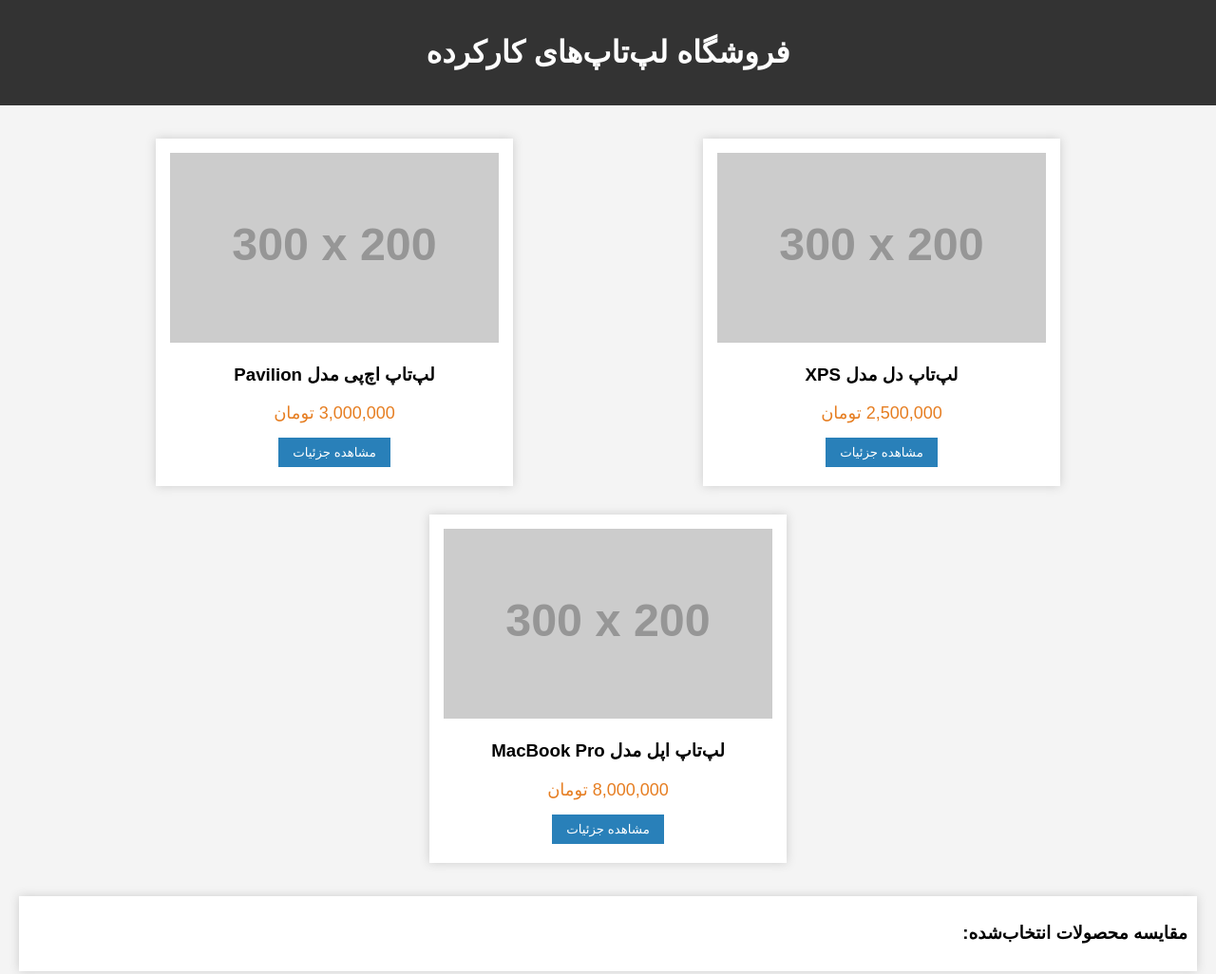
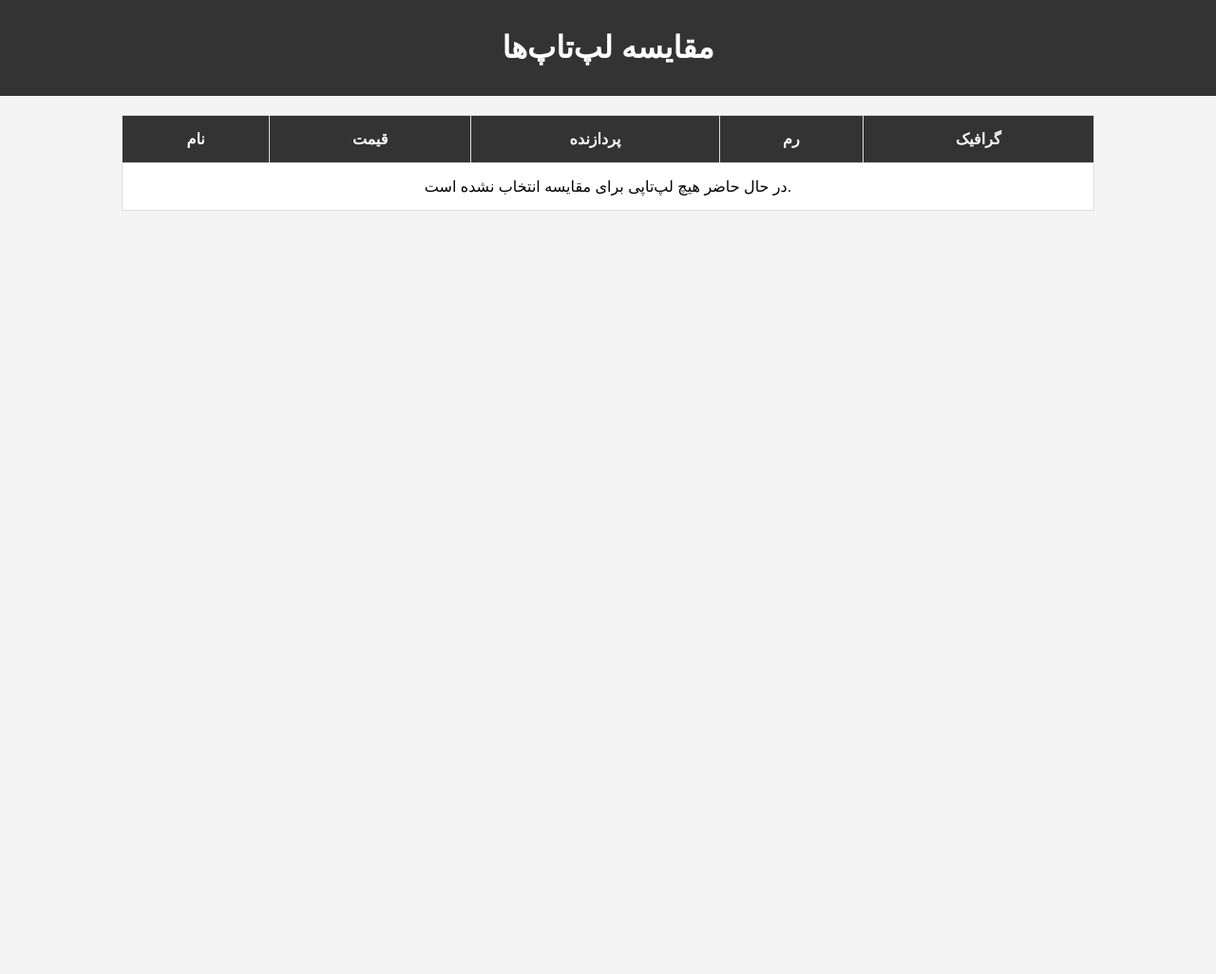
Before and after one commit to Poyailati/PersianGulf-, a plain HTML site: page index.html in a window 1280 px wide. Shown: the whole page at 95% size. After the commit the page ends 800 px from the top, so only its background shows below. Drawn offline with Linux system fonts and the light colour scheme; placeholder pictures from the web are drawn by us.

Commit message:
Update index.html

```diff
--- a/index.html
+++ b/index.html
@@ -2,186 +2,89 @@
 <html lang="fa">
 <head>
     <meta charset="UTF-8">
-  <title>فروشگاه لپ‌تاپ‌های کارکرده</title>
+    <meta name="viewport" content="width=device-width, initial-scale=1.0">
+    <title>مقایسه لپ‌تاپ‌ها</title>
     <style>
         body {
-      font-family: sans-serif;
-      direction: rtl;
-      background: #f4f4f4;
+            font-family: Arial, sans-serif;
+            background-color: #f4f4f4;
             margin: 0;
             padding: 0;
         }
         header {
-      background: #333;
+            background-color: #333;
             color: #fff;
+            padding: 10px 0;
+            text-align: center;
+        }
+        .container {
+            width: 80%;
+            margin: 20px auto;
+        }
+        table {
+            width: 100%;
+            border-collapse: collapse;
+            margin-top: 20px;
+        }
+        table, th, td {
+            border: 1px solid #ddd;
+        }
+        th, td {
             padding: 15px;
             text-align: center;
         }
-    .container {
-      width: 90%;
-      margin: 20px auto;
-      display: flex;
-      flex-wrap: wrap;
-      justify-content: space-around;
+        th {
+            background-color: #333;
+            color: #fff;
         }
-    .product {
-      background: #fff;
-      box-shadow: 0 0 10px #ccc;
-      width: 30%;
-      margin: 15px;
-      padding: 15px;
-      text-align: center;
-    }
-    .product img {
-      width: 100%;
-      height: 200px;
-      object-fit: cover;
-    }
-    .price {
-      color: #e67e22;
-      font-size: 18px;
-      margin: 10px 0;
-    }
-    .btn {
-      padding: 8px 15px;
-      margin: 5px;
-      background: #27ae60;
-      color: white;
-      border: none;
-      cursor: pointer;
-    }
-    .btn-detail {
-      background: #2980b9;
-    }
-    .modal {
-      display: none;
-      position: fixed;
-      top: 10%;
-      left: 50%;
-      transform: translateX(-50%);
-      width: 60%;
-      background: #fff;
-      padding: 20px;
-      box-shadow: 0 0 20px rgba(0,0,0,0.5);
-      z-index: 1000;
-    }
-    .modal.active {
-      display: block;
-    }
-    .overlay {
-      display: none;
-      position: fixed;
-      top: 0; left: 0; right: 0; bottom: 0;
-      background: rgba(0,0,0,0.5);
-      z-index: 999;
-    }
-    .overlay.active {
-      display: block;
-    }
-    .compare-box {
-      background: #fff;
-      padding: 10px;
-      margin: 20px;
-      box-shadow: 0 0 10px #ccc;
+        td {
+            background-color: #fff;
         }
     </style>
 </head>
 <body>
 
 <header>
-  <h1>فروشگاه لپ‌تاپ‌های کارکرده</h1>
+    <h1>مقایسه لپ‌تاپ‌ها</h1>
 </header>
 
-<div class="container" id="productContainer"></div>
-
-<div class="compare-box">
-  <h3>مقایسه محصولات انتخاب‌شده:</h3>
-  <ul id="compareList"></ul>
-</div>
-
-<div class="overlay" id="overlay"></div>
-
-<div class="modal" id="productModal">
-  <h2 id="modalTitle"></h2>
-  <img id="modalImage" style="width: 100%; max-height: 300px; object-fit: cover;">
-  <p id="modalDesc"></p>
-  <p id="modalPrice" style="color: #e67e22;"></p>
-  <button class="btn" onclick="addToCompare()">افزودن به مقایسه</button>
-  <button class="btn" onclick="closeModal()">بستن</button>
+<div class="container">
+    <table>
+        <thead>
+            <tr>
+                <th>نام</th>
+                <th>قیمت</th>
+                <th>پردازنده</th>
+                <th>رم</th>
+                <th>گرافیک</th>
+            </tr>
+        </thead>
+        <tbody id="compareTableBody">
+            <tr><td colspan="5">در حال حاضر هیچ لپ‌تاپی برای مقایسه انتخاب نشده است.</td></tr>
+        </tbody>
+    </table>
 </div>
 
 <script>
-const products = [
-  {
-    name: 'لپ‌تاپ دل مدل XPS',
-    price: 2500000,
-    image: 'https://via.placeholder.com/300x200?text=Dell+XPS',
-    desc: 'پردازنده i7، رم 16GB، هارد 512GB SSD، گرافیک Intel Iris'
-  },
-  {
-    name: 'لپ‌تاپ اچ‌پی مدل Pavilion',
-    price: 3000000,
-    image: 'https://via.placeholder.com/300x200?text=HP+Pavilion',
-    desc: 'پردازنده i5، رم 8GB، هارد 1TB HDD، گرافیک NVIDIA 2GB'
-  },
-  {
-    name: 'لپ‌تاپ اپل مدل MacBook Pro',
-    price: 8000000,
-    image: 'https://via.placeholder.com/300x200?text=MacBook+Pro',
-    desc: 'پردازنده M1، رم 16GB، هارد 512GB SSD، گرافیک Apple GPU'
-  }
-];
+    window.onload = function() {
+        let compareData = JSON.parse(localStorage.getItem('compareData')) || [];
+        const tableBody = document.getElementById('compareTableBody');
 
-let selectedForCompare = [];
-
-const container = document.getElementById('productContainer');
-const modal = document.getElementById('productModal');
-const overlay = document.getElementById('overlay');
-const compareList = document.getElementById('compareList');
-
-function showProducts() {
-  products.forEach((p, i) => {
-    const div = document.createElement('div');
-    div.className = 'product';
-    div.innerHTML = `
-      <img src="${p.image}" alt="${p.name}">
-      <h3>${p.name}</h3>
-      <p class="price">${p.price.toLocaleString()} تومان</p>
-      <button class="btn btn-detail" onclick="showDetails(${i})">مشاهده جزئیات</button>
+        if (compareData.length > 0) {
+            tableBody.innerHTML = '';
+            compareData.forEach(item => {
+                const row = document.createElement('tr');
+                row.innerHTML = `
+                    <td>${item.name}</td>
+                    <td>${item.price} تومان</td>
+                    <td>${item.cpu}</td>
+                    <td>${item.ram}</td>
+                    <td>${item.graphics}</td>
                 `;
-    container.appendChild(div);
+                tableBody.appendChild(row);
             });
         }
-
-function showDetails(index) {
-  const p = products[index];
-  document.getElementById('modalTitle').innerText = p.name;
-  document.getElementById('modalImage').src = p.image;
-  document.getElementById('modalDesc').innerText = p.desc;
-  document.getElementById('modalPrice').innerText = p.price.toLocaleString() + ' تومان';
-  modal.dataset.index = index;
-  modal.classList.add('active');
-  overlay.classList.add('active');
-}
-
-function closeModal() {
-  modal.classList.remove('active');
-  overlay.classList.remove('active');
-}
-
-function addToCompare() {
-  const index = modal.dataset.index;
-  const p = products[index];
-  if (!selectedForCompare.includes(p.name)) {
-    selectedForCompare.push(p.name);
-    const li = document.createElement('li');
-    li.innerText = `${p.name} - ${p.desc} - ${p.price.toLocaleString()} تومان`;
-    compareList.appendChild(li);
-  }
-  closeModal();
-}
-
-showProducts();
+    };
 </script>
 
 </body>
```
Lines whose indentation alone changed are shown as unchanged.
